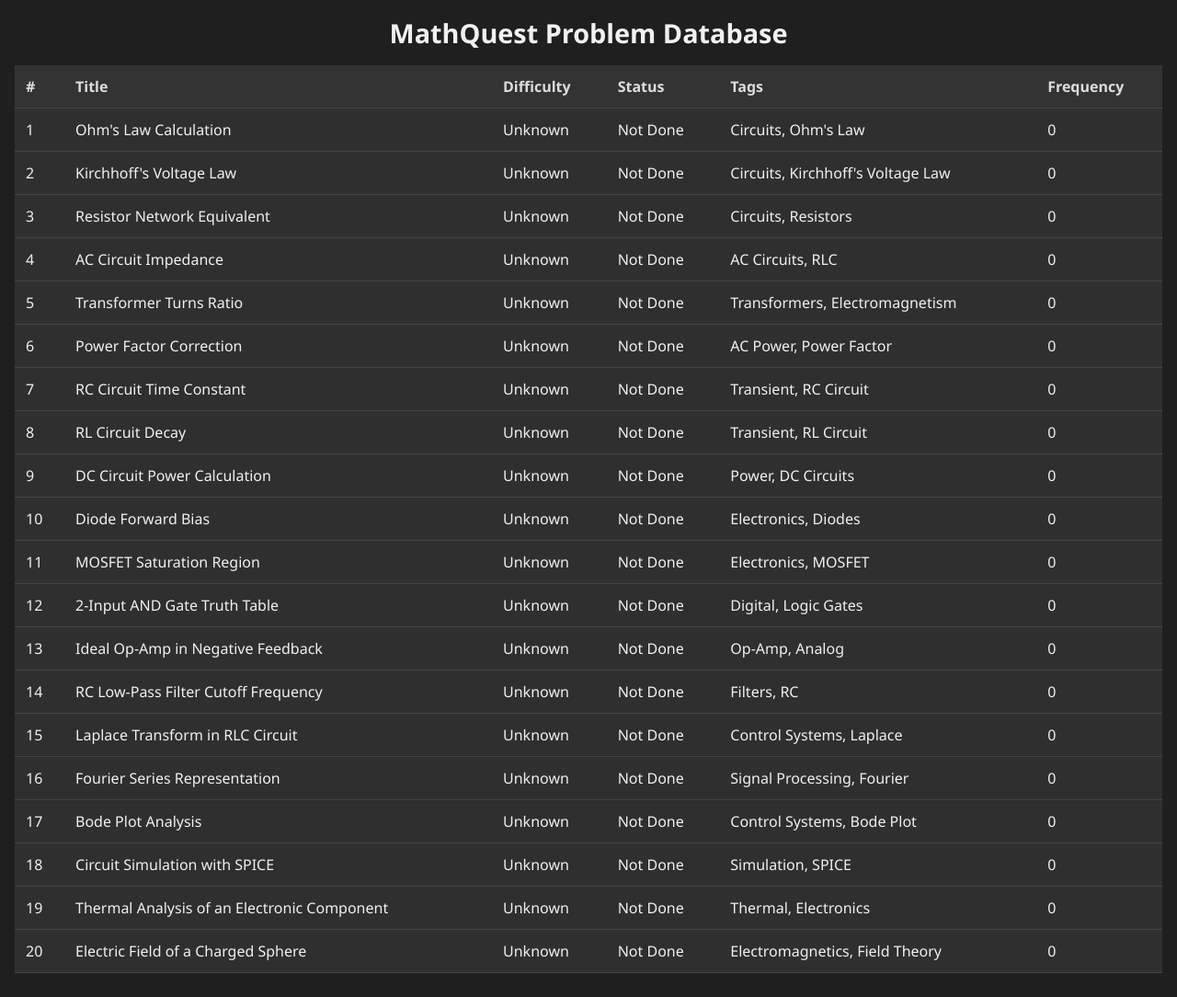
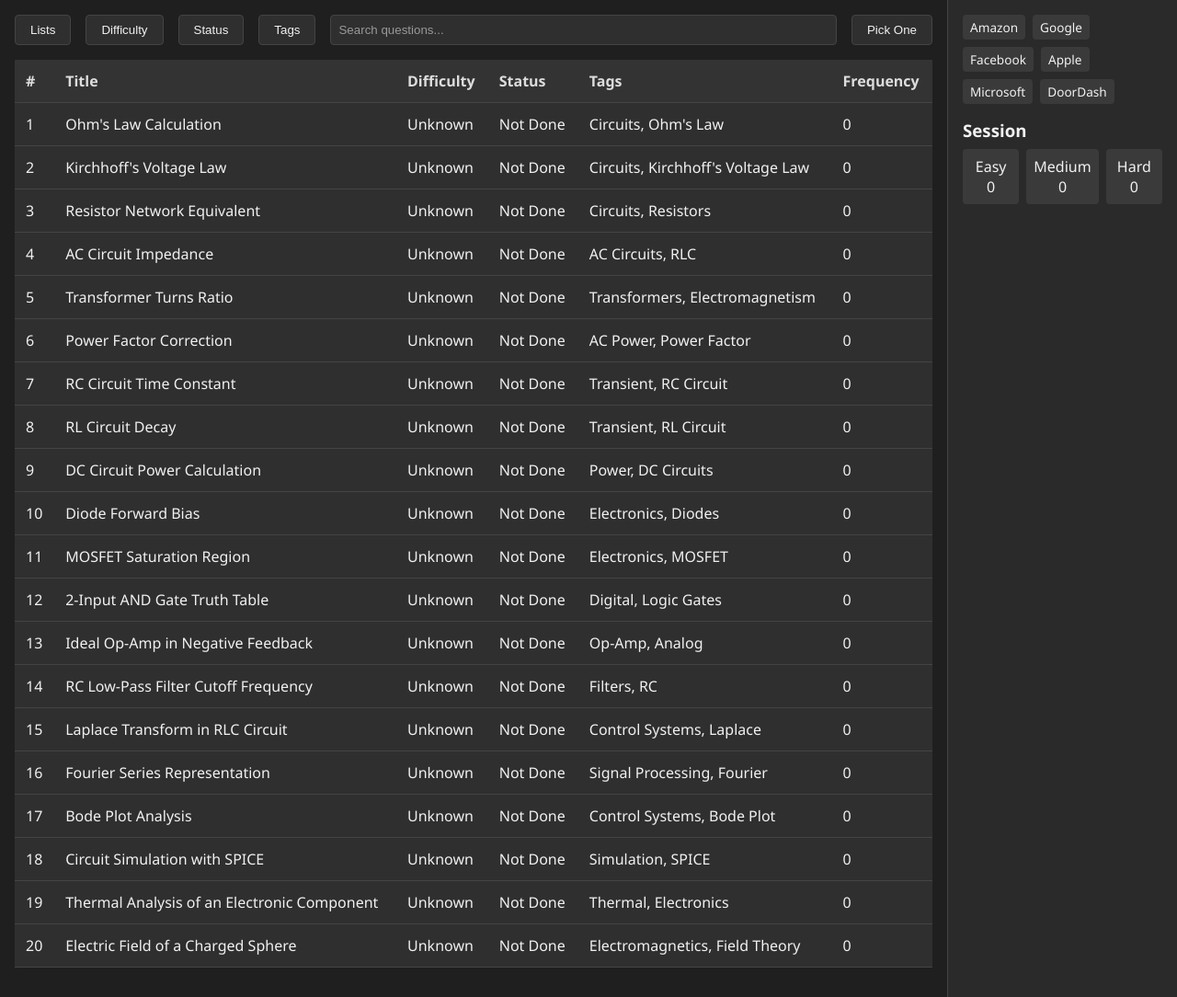
Before and after one commit to ykim336/bananaprep, a plain HTML site: page database.html in a window 1280 px wide. Shown: the whole page at 92% size. Drawn offline with Linux system fonts and the light colour scheme.

Commit message:
day program

```diff
--- a/database.html
+++ b/database.html
@@ -5,28 +5,78 @@
   <meta name="viewport" content="width=device-width, initial-scale=1.0" />
   <title>MathQuest - Problem Database</title>
   <style>
-    /* ----- DARK THEME & RESET ----- */
+    /* Basic Reset & Dark Theme */
     * {
       box-sizing: border-box;
       margin: 0;
       padding: 0;
     }
     body {
+      display: flex;
+      flex-direction: row;
+      min-height: 100vh;
       background-color: #1f1f1f;
       color: #f1f1f1;
       font-family: 'Segoe UI', Tahoma, Geneva, Verdana, sans-serif;
+    }
+    /* Main Content & Right Sidebar */
+    .main-content {
+      flex: 1;
+      display: flex;
+      flex-direction: column;
       padding: 1rem;
     }
-    header {
-      text-align: center;
+    .right-sidebar {
+      width: 250px;
+      background-color: #2a2a2a;
+      padding: 1rem;
+      border-left: 1px solid #444;
+      display: flex;
+      flex-direction: column;
+      gap: 1rem;
+    }
+
+    /* Top Navigation */
+    .top-nav {
+      display: flex;
+      align-items: center;
+      gap: 1rem;
       margin-bottom: 1rem;
+      flex-wrap: wrap;
     }
-    header h1 {
-      font-size: 1.8rem;
+    .nav-btn,
+    .pick-one-btn {
+      background-color: #2f2f2f;
+      border: 1px solid #444;
+      padding: 0.5rem 1rem;
+      border-radius: 4px;
+      cursor: pointer;
+      color: #f1f1f1;
     }
-    /* ----- TABLE STYLE ----- */
+    .nav-btn:hover,
+    .pick-one-btn:hover {
+      background-color: #444;
+    }
+    .search-bar {
+      flex: 1;
+      position: relative;
+    }
+    .search-bar input {
+      width: 100%;
+      padding: 0.5rem;
+      border-radius: 4px;
+      border: 1px solid #444;
+      background-color: #2f2f2f;
+      color: #f1f1f1;
+    }
+    .search-bar input::placeholder {
+      color: #999;
+    }
+
+    /* Table */
     .table-wrapper {
       overflow-x: auto;
+      margin-bottom: 1rem;
     }
     table {
       width: 100%;
@@ -36,7 +86,8 @@
     thead {
       background-color: #333;
     }
-    th, td {
+    th,
+    td {
       padding: 0.75rem;
       text-align: left;
       border-bottom: 1px solid #444;
@@ -53,13 +104,62 @@
     tbody tr:hover {
       background-color: #3a3a3a;
     }
+
+    /* Difficulty color coding */
+    .difficulty-easy {
+      color: #5fd38d; /* greenish */
+    }
+    .difficulty-medium {
+      color: #f1c40f; /* gold */
+    }
+    .difficulty-hard {
+      color: #e74c3c; /* red */
+    }
+
+    /* Right Sidebar: Company Tags & Session Stats */
+    .company-tags {
+      display: flex;
+      flex-wrap: wrap;
+      gap: 0.5rem;
+    }
+    .company-tag {
+      background-color: #3a3a3a;
+      padding: 0.25rem 0.5rem;
+      border-radius: 4px;
+      font-size: 0.85rem;
+    }
+    .session-stats h3 {
+      margin-bottom: 0.5rem;
+    }
+    .session-stats .stats-grid {
+      display: grid;
+      grid-template-columns: 1fr 1fr 1fr;
+      gap: 0.5rem;
+      text-align: center;
+    }
+    .session-stats .stats-item {
+      background-color: #3a3a3a;
+      padding: 0.5rem;
+      border-radius: 4px;
+    }
   </style>
 </head>
 <body>
-  <header>
-    <h1>MathQuest Problem Database</h1>
-  </header>
+  <!-- MAIN CONTENT -->
+  <div class="main-content">
+    <!-- Top Navigation -->
+    <div class="top-nav">
+      <button class="nav-btn">Lists</button>
+      <button class="nav-btn">Difficulty</button>
+      <button class="nav-btn">Status</button>
+      <button class="nav-btn">Tags</button>
+      <div class="search-bar">
+        <input type="text" id="searchInput" placeholder="Search questions..." />
+      </div>
+      <button class="pick-one-btn" id="pickOneBtn">Pick One</button>
+    </div>
 
+    <!-- Table of Problems -->
     <div class="table-wrapper">
       <table id="problemsTable">
         <thead>
@@ -73,63 +173,50 @@
           </tr>
         </thead>
         <tbody>
-        <!-- Table rows will be inserted here dynamically -->
+          <!-- Dynamically populated rows go here -->
         </tbody>
       </table>
     </div>
+  </div>
+
+  <!-- RIGHT SIDEBAR -->
+  <div class="right-sidebar">
+    <div class="company-tags">
+      <span class="company-tag">Amazon</span>
+      <span class="company-tag">Google</span>
+      <span class="company-tag">Facebook</span>
+      <span class="company-tag">Apple</span>
+      <span class="company-tag">Microsoft</span>
+      <span class="company-tag">DoorDash</span>
+    </div>
+    <div class="session-stats">
+      <h3>Session</h3>
+      <div class="stats-grid">
+        <div class="stats-item">Easy<br>0</div>
+        <div class="stats-item">Medium<br>0</div>
+        <div class="stats-item">Hard<br>0</div>
+      </div>
+    </div>
+  </div>
 
   <script>
+    let problemsData = [];
+
+    // Fetch and render the problems table
     async function loadProblems() {
       try {
         const response = await fetch('problems.json');
         if (!response.ok) {
           throw new Error('Network response was not ok');
         }
-        const problems = await response.json();
+        problemsData = await response.json();
 
-        // Defensive check: Ensure problems is an array
-        if (!Array.isArray(problems)) {
-          throw new Error('Problems data is not in expected array format.');
+        // Defensive check: Ensure the JSON is an array
+        if (!Array.isArray(problemsData)) {
+          throw new Error('JSON is not in expected array format.');
         }
 
-        const tbody = document.querySelector('#problemsTable tbody');
-        tbody.innerHTML = ''; // Clear any existing content
-
-        problems.forEach((problem, index) => {
-          const row = document.createElement('tr');
-
-          // When a row is clicked, redirect to the problem page with the corresponding id
-          row.addEventListener('click', () => {
-            window.location.href = `problem.html?id=${index}`;
-          });
-
-          // Create and append the table cells
-          const cellIndex = document.createElement('td');
-          cellIndex.textContent = index + 1;
-          row.appendChild(cellIndex);
-
-          const cellTitle = document.createElement('td');
-          cellTitle.textContent = problem.title || "Untitled";
-          row.appendChild(cellTitle);
-
-          const cellDifficulty = document.createElement('td');
-          cellDifficulty.textContent = problem.difficulty || "Unknown";
-          row.appendChild(cellDifficulty);
-
-          const cellStatus = document.createElement('td');
-          cellStatus.textContent = problem.status || "Not Done";
-          row.appendChild(cellStatus);
-
-          const cellTags = document.createElement('td');
-          cellTags.textContent = problem.tags || "None";
-          row.appendChild(cellTags);
-
-          const cellFrequency = document.createElement('td');
-          cellFrequency.textContent = problem.frequency || 0;
-          row.appendChild(cellFrequency);
-
-          tbody.appendChild(row);
-        });
+        renderTable(problemsData);
       } catch (error) {
         console.error('Failed to load problems:', error);
         const tbody = document.querySelector('#problemsTable tbody');
@@ -137,6 +224,81 @@
       }
     }
 
+    // Render the table rows
+    function renderTable(data) {
+      const tbody = document.querySelector('#problemsTable tbody');
+      tbody.innerHTML = ''; // Clear existing rows
+
+      data.forEach((problem, index) => {
+        const row = document.createElement('tr');
+
+        // Make row clickable
+        row.addEventListener('click', () => {
+          window.location.href = `problem.html?id=${index}`;
+        });
+
+        // # Column
+        const cellIndex = document.createElement('td');
+        cellIndex.textContent = index + 1;
+        row.appendChild(cellIndex);
+
+        // Title
+        const cellTitle = document.createElement('td');
+        cellTitle.textContent = problem.title || "Untitled";
+        row.appendChild(cellTitle);
+
+        // Difficulty (color-coded)
+        const cellDifficulty = document.createElement('td');
+        const difficulty = (problem.difficulty || "Unknown").toLowerCase();
+        cellDifficulty.textContent = capitalize(difficulty);
+        if (["easy","medium","hard"].includes(difficulty)) {
+          cellDifficulty.classList.add(`difficulty-${difficulty}`);
+        }
+        row.appendChild(cellDifficulty);
+
+        // Status
+        const cellStatus = document.createElement('td');
+        cellStatus.textContent = problem.status || "Not Done";
+        row.appendChild(cellStatus);
+
+        // Tags
+        const cellTags = document.createElement('td');
+        cellTags.textContent = problem.tags || "None";
+        row.appendChild(cellTags);
+
+        // Frequency
+        const cellFreq = document.createElement('td');
+        cellFreq.textContent = problem.frequency || 0;
+        row.appendChild(cellFreq);
+
+        tbody.appendChild(row);
+      });
+    }
+
+    // Search function
+    const searchInput = document.getElementById('searchInput');
+    searchInput.addEventListener('input', (e) => {
+      const query = e.target.value.toLowerCase();
+      const filtered = problemsData.filter(problem =>
+        (problem.title || '').toLowerCase().includes(query) ||
+        (problem.tags || '').toLowerCase().includes(query)
+      );
+      renderTable(filtered);
+    });
+
+    // "Pick One" function: picks a random problem and redirects
+    document.getElementById('pickOneBtn').addEventListener('click', () => {
+      if (!problemsData.length) return;
+      const randomIndex = Math.floor(Math.random() * problemsData.length);
+      window.location.href = `problem.html?id=${randomIndex}`;
+    });
+
+    // Capitalize the first letter
+    function capitalize(str) {
+      return str.charAt(0).toUpperCase() + str.slice(1);
+    }
+
+    // On page load
     document.addEventListener('DOMContentLoaded', loadProblems);
   </script>
 </body>
```
Lines whose indentation alone changed are shown as unchanged.
